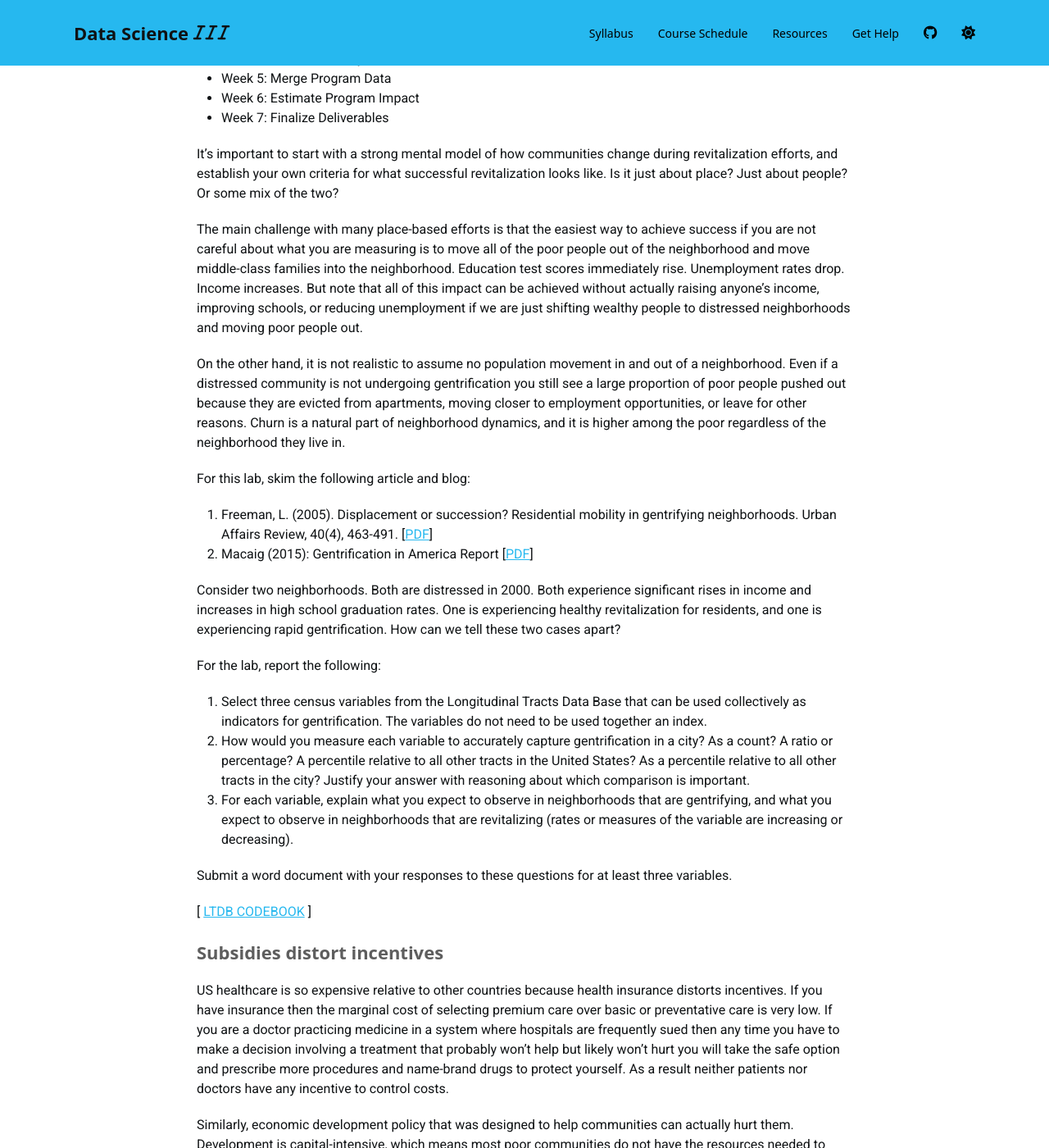
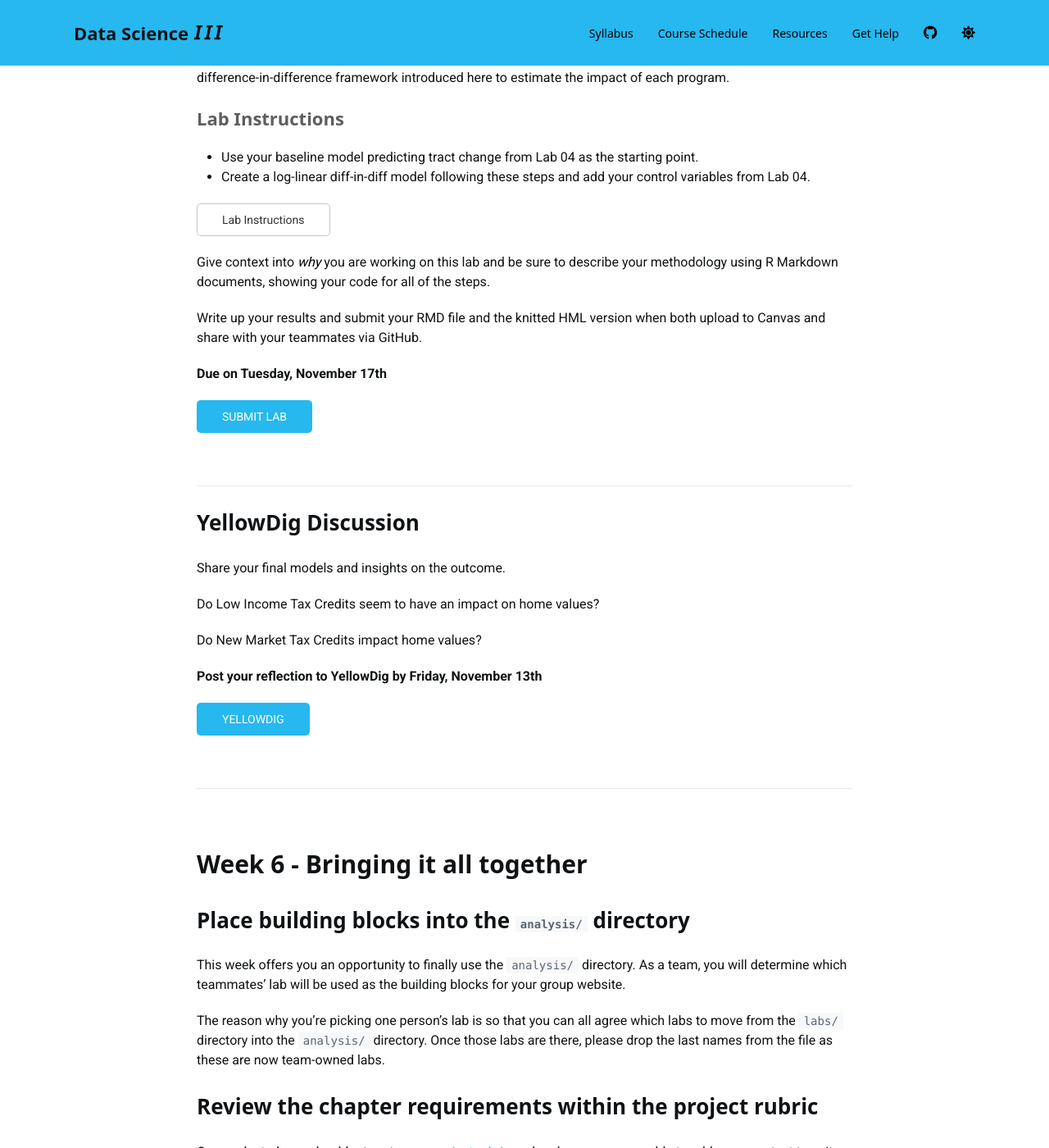
Before and after one commit to DS4PS/cpp-528-fall-2020, a Jekyll site: the page built from schedule.md, in a window 1280 px wide and 1400 px high, scrolled down 32492 px. Shown: the whole window at 82% size. Built offline with Jekyll 4.4.1, drawn with Linux system fonts in a browser that asks for light colours; nearby versions of some CDN libraries; a script bundle is joined from its source files by our own code; library files that are not in the unit come from our copies; a style sheet for code colours, icons or effects is not loaded; some of the changed text lies outside the part shown.

Commit message:
Revise schedule to better reflect WK04, WK05 and WK06 content

```diff
--- a/schedule.md
+++ b/schedule.md
@@ -990,7 +990,7 @@ Since we are using the median home value variable which represents an entire cen
 
 <a class="uk-button uk-button-default" href="../labs/lab-04-instructions.html">Lab Instructions</a>
 
-Use common sense when constructing your metrics, and be sure to describe your methodology using R Markdown documents, showing your code for all of the steps.
+Give context into *why* you are working on this lab and be sure to describe your methodology using R Markdown documents, showing your code for all of the steps.
 
 Write up your results and submit your RMD file and the knitted HML version when both upload to Canvas and share with your teammates via GitHub.
 
@@ -1041,166 +1041,97 @@ Which control variables did you find to best predict the revitalization in your
 
 <br>
 
-
-
-Introduction to models where the outcome is home value: hedonic pricing models.
-
-The main insight is that home price is a variable that aggregates a tremendous amount of information about characteristics of houses, neighborhoods, and cities. We can use regression to separate out these difference attributes at different levels, and see they each contributes to the market value of a home.
-
-Since we are using the median home value variable which represents an entire census tract we focus on how neighborhood attributes and changes in attributes over time impact the average home price in the tract.
-
-[Hedonic Pricing Models Overview](https://github.com/DS4PS/cpp-528-spr-2020/raw/master/articles/home-value-change/hedonic-pricing-method.pdf)
-
-[Hedonic Pricing Regression Example in R](https://github.com/buruzaemon/hedonic)
-
-[Valuation Using Hedonic Pricing Models](https://scholarship.sha.cornell.edu/cgi/viewcontent.cgi?article=1058&context=crer)
-
-
-<br>
-
-
-
-
-## Lab-05 - Conceptualizing Neighborhood Change
-
-Over the next seven weeks you will be analyzing community revitalization efforts, and federal programs designed to channel private sector capital into distressed neighborhoods.
-
-**Project Schedule**
-
-Each week you will complete one part of the analysis and submit your results for review. The instructor will play the role of your manager on this project, providing feedback and guidance on how to improve and revise each step to prepare it for the final deliverables.
-
-*	Week 1: Neighborhood Revitalization Background
-*	Week 2: Construct Measures of Neighborhood Stability
-*	Week 3: Descriptive Analysis
-*	Week 4: Predictive Analysis
-*	Week 5: Merge Program Data
-*	Week 6: Estimate Program Impact
-*	Week 7: Finalize Deliverables
-
-It’s important to start with a strong mental model of how communities change during revitalization efforts, and establish your own criteria for what successful revitalization looks like. Is it just about place? Just about people? Or some mix of the two?
-
-The main challenge with many place-based efforts is that the easiest way to achieve success if you are not careful about what you are measuring is to move all of the poor people out of the neighborhood and move middle-class families into the neighborhood. Education test scores immediately rise. Unemployment rates drop. Income increases. But note that all of this impact can be achieved without actually raising anyone’s income, improving schools, or reducing unemployment if we are just shifting wealthy people to distressed neighborhoods and moving poor people out.
-
-On the other hand, it is not realistic to assume no population movement in and out of a neighborhood. Even if a distressed community is not undergoing gentrification you still see a large proportion of poor people pushed out because they are evicted from apartments, moving closer to employment opportunities, or leave for other reasons. Churn is a natural part of neighborhood dynamics, and it is higher among the poor regardless of the neighborhood they live in.
-
-For this lab, skim the following article and blog:
-
-1. Freeman, L. (2005). Displacement or succession? Residential mobility in gentrifying neighborhoods. Urban Affairs Review, 40(4), 463-491. [[PDF](articles/gentrification/displacement-or-succession.pdf)]
-2. Macaig (2015): Gentrification in America Report [[PDF](articles/gentrification/gentrification-in-america-report.pdf)]
-
-Consider two neighborhoods. Both are distressed in 2000. Both experience significant rises in income and increases in high school graduation rates. One is experiencing healthy revitalization for residents, and one is experiencing rapid gentrification. How can we tell these two cases apart?
-
-For the lab, report the following:
-
-1.	Select three census variables from the Longitudinal Tracts Data Base that can be used collectively as indicators for gentrification. The variables do not need to be used together an index.
-2.	How would you measure each variable to accurately capture gentrification in a city? As a count? A ratio or percentage? A percentile relative to all other tracts in the United States? As a percentile relative to all other tracts in the city? Justify your answer with reasoning about which comparison is important.
-3.	For each variable, explain what you expect to observe in neighborhoods that are gentrifying, and what you expect to observe in neighborhoods that are revitalizing (rates or measures of the variable are increasing or decreasing).
-
-Submit a word document with your responses to these questions for at least three variables.
-
-[ [LTDB CODEBOOK](data/LTDB-codebook.pdf) ]
-
-
-### Subsidies distort incentives
-
-US healthcare is so expensive relative to other countries because health insurance distorts incentives. If you have insurance then the marginal cost of selecting premium care over basic or preventative care is very low. If you are a doctor practicing medicine in a system where hospitals are frequently sued then any time you have to make a decision involving a treatment that probably won't help but likely won't hurt you will take the safe option and prescribe more procedures and name-brand drugs to protect yourself. As a result neither patients nor doctors have any incentive to control costs.
-
-Similarly, economic development policy that was designed to help communities can actually hurt them. Development is capital-intensive, which means most poor communities do not have the resources needed to catalyze their own growth. So state and federal programs have been created to cover infrastructure costs and programs to attract or expand companies. But they are problematic in that they pay
-
-https://www.strongtowns.org/journal/2018/8/22/the-more-we-grow-the-poorer-we-become-td9nw
-
-
-https://www.strongtowns.org/journal/2011/6/13/the-growth-ponzi-scheme-part-1.html
-
-
-
-
-**Post your reflection YellowDig:**
-
-<a class="uk-button uk-button-primary" href="{{page.canvas.yellowdig_url}}">YELLOWDIG</a>
-
-<br>
-<br>
-
-
-
-
-
-
-
-
-
-
-# Week 6 - Adding Federal Program Data
-
-
 This week offers an opportunity to analyze real-world policy data to make sense of two large federal programs.
 
-The first part, Lab 05, asks you to build a model of home value change using census data that describes tracts in 2000 and the community health scales you created.
+The first part, Lab 04, asks you to build a model of home value change using census data that describes tracts in 2000 and 2010.
 
-Lab 06 then extends this baseline model by adding data on the New Market Tax Credits (NMTC) and Low Income Housing Tax Credit (LIHTC) programs.
+Lab 05 then extends this baseline model by adding data on the New Market Tax Credits (NMTC) and Low Income Housing Tax Credit (LIHTC) programs.
 
 The labs are designed to give you experience working with real-world data and all of its flaws, and to reinforce some of the content from CPP 523, 524, and 525.
 
-The analysis is complex, so we are looking for modest models with a small number of variables, which gives you a chance to clean up the data if necessary and spend time interpretting results.
+The analysis is complex, so we are looking for modest models with a small number of variables, which gives you a chance to clean up the data if necessary and spend time interpreting results.
 
-Your final grade is primarily based upon your group's ability to compile all of the steps into a repository that makes this project fully transparent and reproducible (revisit the final project rubric if you have questions). So spend as much time as you can on the models, but be sure to leave time for putting it all together.
-
-<br>
-
-
-
-<br>
-
-
-Summary of Tax Credit Programs
+## Summary of Tax Credit Programs
 
 
 <br>
 
 [Background Info on NMTC & LIHTC](../lectures/NMTC-and-LIHTC-overview.pdf)
 
-
-
 <br>
 
-<a class="uk-button uk-button-default" href="../labs/lab-05-tutorial.html">Tutorial</a>
+## Lab Overview
+
+This last step in your project will walk you through adding data from two federal programs designed to help low-income communities.
+
+You will use the following tutorial to add federal program data to your models. Ultimately, you will go onto use the difference-in-difference framework introduced here to estimate the impact of each program.
+
+### Lab Instructions
+
+* Use your baseline model predicting tract change from Lab 04 as the starting point.
+* Create a log-linear diff-in-diff model following these steps and add your control variables from Lab 04.
 
 <a class="uk-button uk-button-default" href="../labs/lab-05-instructions.html">Lab Instructions</a>
 
+Give context into *why* you are working on this lab and be sure to describe your methodology using R Markdown documents, showing your code for all of the steps.
 
-<br>
+Write up your results and submit your RMD file and the knitted HML version when both upload to Canvas and share with your teammates via GitHub.
+
+**Due on {{page.labs.lab-05}}**
 
 <a class="uk-button uk-button-primary" href="{{page.canvas.assignment_url}}">SUBMIT LAB</a>
 
 <br>
+<hr>
 
-<a class="uk-button uk-button-default" href="../labs/lab-06-tutorial.html">Tutorial</a>
-
-
-<br>
-
-
-
-## Submit Solutions to Canvas:
-
-<a class="uk-button uk-button-primary" href="{{page.canvas.assignment_url}}">SUBMIT LAB</a>
-
-<br>
-
-
-### Models
+## YellowDig Discussion
 
 Share your final models and insights on the outcome.
-
-Which control variables did you find to best predict the revitalization in your model?
 
 Do Low Income Tax Credits seem to have an impact on home values?
 
 Do New Market Tax Credits impact home values?
 
+**Post your reflection to YellowDig by {{page.yellowdig.post-05}}**
+
+<a class="uk-button uk-button-primary" href="{{page.canvas.yellowdig_url}}">YELLOWDIG</a>
+
+
+<br>
+<hr>
+<br>
+
+
+# Week 6 - Bringing it all together
+
+
+## Place building blocks into the `analysis/` directory
+This week offers you an opportunity to finally use the `analysis/` directory. As a team, you will determine which teammates' lab will be used as the building blocks for your group website.
+
+The reason why you're picking one person's lab is so that you can all agree which labs to move from the `labs/` directory into the `analysis/` directory. Once those labs are there, please drop the last names from the file as these are now team-owned labs.
+
+## Review the chapter requirements within the project rubric
+Once selected, you should return to your [project rubric](../project/project-rubric.pdf) and make sure you are able to add more context to write the following four documents:
+* Chapter on descriptive analysis of neighborhood change
+* Chapter predicting change with neighborhood characteristics
+* Chapter describing tax credit programs (NMTC & LIHTC)
+* Predictive models after adding tax credit programs
+
+## Deliverables
+
+This week your team deliverable is to:
+* Create a boiler plate GitHub Pages website
+* Create an executive summary
+* Schedule office hours with me as a team to review your work / address any point points
+
+**Due on {{page.labs.lab-06}}**
+
+<a class="uk-button uk-button-primary" href="{{page.canvas.assignment_url}}">SUBMIT WEBSITE URL</a>
+
 
 **Post your reflection YellowDig:**
+
+I only have one question for you: what pain point did you experience this week? If you could go back in time, how would you resolve these problems?
 
 <a class="uk-button uk-button-primary" href="{{page.canvas.yellowdig_url}}">YELLOWDIG</a>
 
@@ -1236,7 +1167,7 @@ The weekly YellowDig point restrictions have been lifted this week, so all of yo
 
 Make sure to review the project rubric to ensure you have included all of the necessary components:
 
-[Grading Rubric](https://github.com/DS4PS/cpp-528-spr-2020/raw/master/project/project-rubric.pdf)
+[Grading Rubric](../project/project-rubric.pdf)
 
 
 ## Submit to Canvas:
```
Also changed, not shown: other parts of schedule.md (+1 -1 lines).
